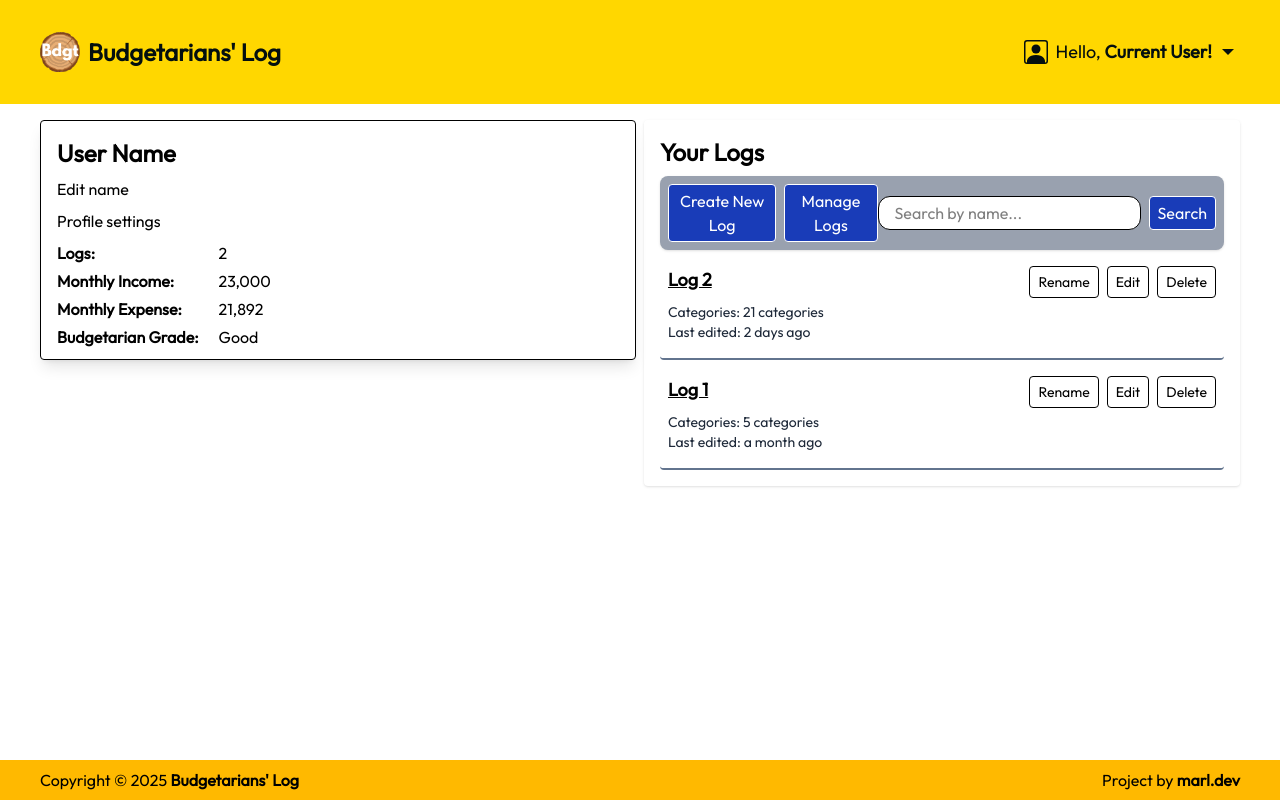
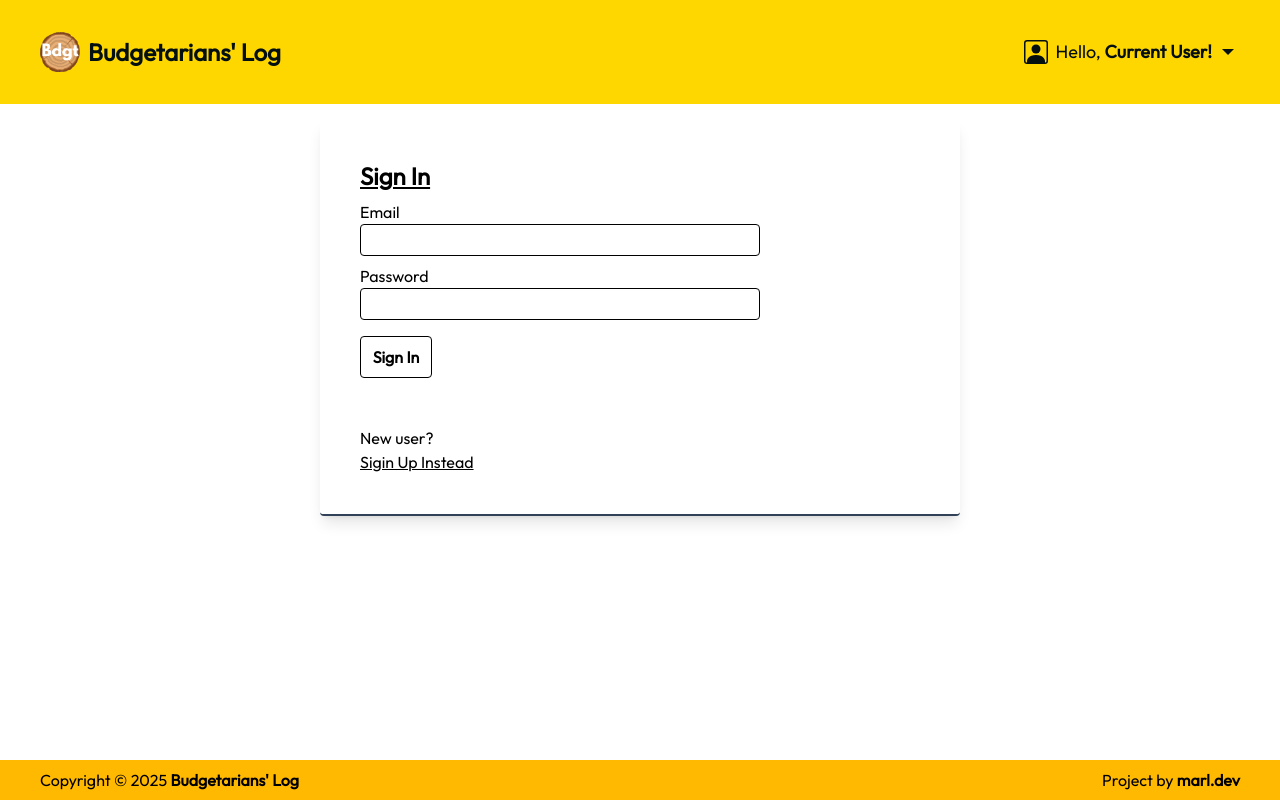
Before and after one commit to marlmunar/budget-tracker, a React (Vite) app in the folder frontend/: page /profile in a window 1280 px wide. Built offline with nearby package versions, Linux system fonts and the light colour scheme.

Commit message:
Added the login page

```diff
--- a/frontend/src/App.jsx
+++ b/frontend/src/App.jsx
@@ -1,6 +1,7 @@
 import Footer from "./components/Footer";
 import Header from "./components/Header";
 import Home from "./pages/Home";
+import LogIn from "./pages/LogIn";
 import Profile from "./pages/Profile";
 const App = () => {
   return (
@@ -8,7 +9,8 @@ const App = () => {
       <Header />
       <div className="container mx-auto px-4 xl:px-10">
         {/* <Home /> */}
-        <Profile />
+        {/* <Profile /> */}
+        <LogIn />
       </div>
       <Footer />
     </div>
--- a/frontend/src/index.css
+++ b/frontend/src/index.css
@@ -82,3 +82,11 @@ button {
 .item-title {
   @apply text-xl font-semibold self-center;
 }
+
+.form-input-container {
+  @apply flex flex-col max-w-[25rem];
+}
+
+.form-input {
+  @apply border rounded min-h-8 px-2;
+}
--- /dev/null
+++ b/frontend/src/pages/LogIn.jsx
@@ -0,0 +1,50 @@
+import React from "react";
+
+const LogIn = () => {
+  return (
+    <main className="mx-auto my-4 shadow-lg rounded p-10 md:max-w-[50vw] border-b-2 border-slate-700">
+      <form id="signinForm" className="flex flex-col gap-2">
+        <h3 className="text-2xl font-semibold underline">Sign In</h3>
+
+        <div className="form-input-container">
+          <label for="email">Email</label>
+          <input
+            className="form-input"
+            id="userEmail"
+            type="email"
+            name="email"
+            autocomplete="off"
+            required
+          />
+        </div>
+        <div className="form-input-container">
+          <label for="password">Password</label>
+          <input
+            className="form-input"
+            id="userPassword"
+            type="password"
+            name="password"
+            autocomplete="off"
+            required
+          />
+        </div>
+
+        <button
+          type="submit"
+          className="mt-2 border rounded p-2 max-w-18 font-semibold"
+        >
+          Sign In
+        </button>
+
+        <div className="mt-10">
+          <p>New user?</p>
+          <a href="/register" className="underline">
+            Sigin Up Instead
+          </a>
+        </div>
+      </form>
+    </main>
+  );
+};
+
+export default LogIn;
--- a/frontend/src/pages/Profile.jsx
+++ b/frontend/src/pages/Profile.jsx
@@ -3,10 +3,10 @@ import UserProfile from "../components/UserProfile";
 
 const Profile = () => {
   return (
-    <div className="my-4 md:grid grid-cols-2 gap-2">
+    <main className="my-4 md:grid grid-cols-2 gap-2">
       <UserProfile />
       <Logs />
-    </div>
+    </main>
   );
 };
 
```
